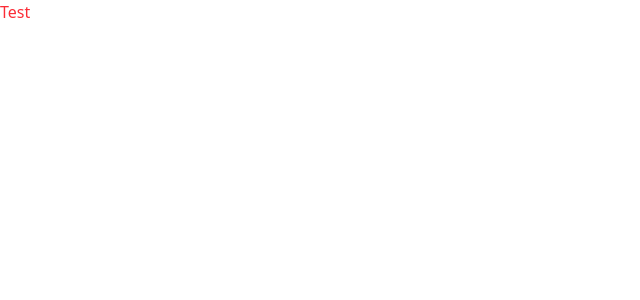
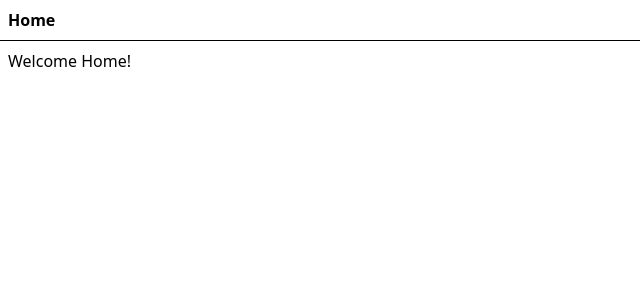
Before and after one commit to q-1-p/renamer, a React (Vite) app: page / in a window 1280 px wide. Shown: the top 300 px of the page, without its empty margins (0-640 px from the left). Built offline with nearby package versions, Linux system fonts and the light colour scheme.

Commit message:
feat: Setup tanstack router

```diff
--- a/package.json
+++ b/package.json
@@ -11,6 +11,8 @@
 	},
 	"dependencies": {
 		"@tailwindcss/vite": "^4.1.11",
+		"@tanstack/react-router": "^1.125.1",
+		"@tanstack/react-router-devtools": "^1.125.1",
 		"@tauri-apps/api": "^2",
 		"@tauri-apps/plugin-opener": "^2",
 		"react": "^18.3.1",
@@ -19,6 +21,7 @@
 	},
 	"devDependencies": {
 		"@biomejs/biome": "2.0.6",
+		"@tanstack/router-plugin": "^1.125.1",
 		"@tauri-apps/cli": "^2",
 		"@types/react": "^18.3.1",
 		"@types/react-dom": "^18.3.1",
--- a/src/App.tsx
+++ /dev/null
@@ -1,7 +0,0 @@
-export function App() {
-	return (
-		<div>
-			<h1 className="text-red-500">Test</h1>
-		</div>
-	);
-}
--- a/src/main.tsx
+++ b/src/main.tsx
@@ -1,9 +1,27 @@
-import React from "react";
+import { createRouter, RouterProvider } from "@tanstack/react-router";
+import { StrictMode } from "react";
 import ReactDOM from "react-dom/client";
-import { App } from "./App";
 
-ReactDOM.createRoot(document.getElementById("root") as HTMLElement).render(
-	<React.StrictMode>
-		<App />
-	</React.StrictMode>,
-);
+// Import the generated route tree
+import { routeTree } from "./routeTree.gen";
+
+// Create a new router instance
+const router = createRouter({ routeTree });
+
+// Register the router instance for type safety
+declare module "@tanstack/react-router" {
+	interface Register {
+		router: typeof router;
+	}
+}
+
+// Render the app
+const rootElement = document.getElementById("root") as HTMLElement;
+if (!rootElement.innerHTML) {
+	const root = ReactDOM.createRoot(rootElement);
+	root.render(
+		<StrictMode>
+			<RouterProvider router={router} />
+		</StrictMode>,
+	);
+}
--- /dev/null
+++ b/src/routeTree.gen.ts
@@ -0,0 +1,59 @@
+/* eslint-disable */
+
+// @ts-nocheck
+
+// noinspection JSUnusedGlobalSymbols
+
+// This file was automatically generated by TanStack Router.
+// You should NOT make any changes in this file as it will be overwritten.
+// Additionally, you should also exclude this file from your linter and/or formatter to prevent it from being checked or modified.
+
+import { Route as rootRouteImport } from './routes/__root'
+import { Route as IndexRouteImport } from './routes/index'
+
+const IndexRoute = IndexRouteImport.update({
+  id: '/',
+  path: '/',
+  getParentRoute: () => rootRouteImport,
+} as any)
+
+export interface FileRoutesByFullPath {
+  '/': typeof IndexRoute
+}
+export interface FileRoutesByTo {
+  '/': typeof IndexRoute
+}
+export interface FileRoutesById {
+  __root__: typeof rootRouteImport
+  '/': typeof IndexRoute
+}
+export interface FileRouteTypes {
+  fileRoutesByFullPath: FileRoutesByFullPath
+  fullPaths: '/'
+  fileRoutesByTo: FileRoutesByTo
+  to: '/'
+  id: '__root__' | '/'
+  fileRoutesById: FileRoutesById
+}
+export interface RootRouteChildren {
+  IndexRoute: typeof IndexRoute
+}
+
+declare module '@tanstack/react-router' {
+  interface FileRoutesByPath {
+    '/': {
+      id: '/'
+      path: '/'
+      fullPath: '/'
+      preLoaderRoute: typeof IndexRouteImport
+      parentRoute: typeof rootRouteImport
+    }
+  }
+}
+
+const rootRouteChildren: RootRouteChildren = {
+  IndexRoute: IndexRoute,
+}
+export const routeTree = rootRouteImport
+  ._addFileChildren(rootRouteChildren)
+  ._addFileTypes<FileRouteTypes>()
--- /dev/null
+++ b/src/routes/__root.tsx
@@ -0,0 +1,17 @@
+import { createRootRoute, Link, Outlet } from "@tanstack/react-router";
+import { TanStackRouterDevtools } from "@tanstack/react-router-devtools";
+
+export const Route = createRootRoute({
+	component: () => (
+		<>
+			<div className="p-2 flex gap-2">
+				<Link to="/" className="[&.active]:font-bold">
+					Home
+				</Link>
+			</div>
+			<hr />
+			<Outlet />
+			<TanStackRouterDevtools />
+		</>
+	),
+});
--- /dev/null
+++ b/src/routes/index.tsx
@@ -0,0 +1,13 @@
+import { createFileRoute } from "@tanstack/react-router";
+
+export const Route = createFileRoute("/")({
+	component: Index,
+});
+
+function Index() {
+	return (
+		<div className="p-2">
+			<h3>Welcome Home!</h3>
+		</div>
+	);
+}
--- a/vite.config.ts
+++ b/vite.config.ts
@@ -1,4 +1,5 @@
 import tailwindcss from "@tailwindcss/vite";
+import { tanstackRouter } from "@tanstack/router-plugin/vite";
 import react from "@vitejs/plugin-react";
 import { defineConfig } from "vite";
 
@@ -7,7 +8,14 @@
 
 // https://vitejs.dev/config/
 export default defineConfig(async () => ({
-	plugins: [react(), tailwindcss()],
+	plugins: [
+		tanstackRouter({
+			target: "react",
+			autoCodeSplitting: true,
+		}),
+		react(),
+		tailwindcss(),
+	],
 
 	// Vite options tailored for Tauri development and only applied in `tauri dev` or `tauri build`
 	//
```
Also changed, not shown: biome.json (line endings or trailing spaces), 1 other file (tests, documents, lock files or other folders).
